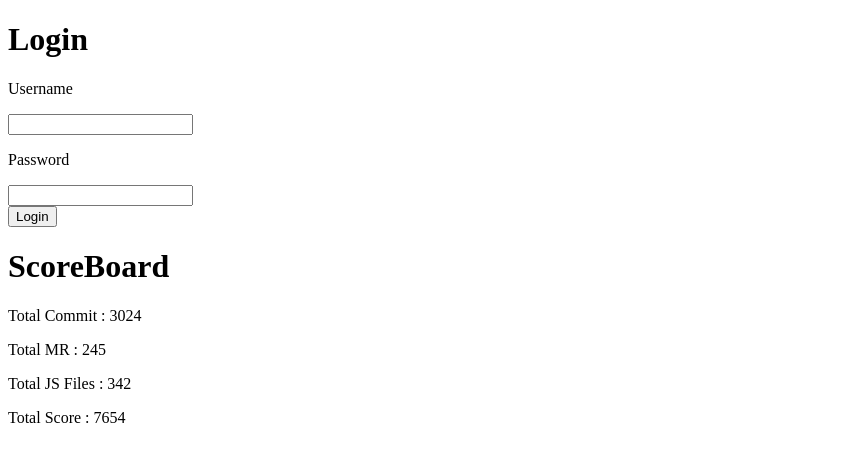
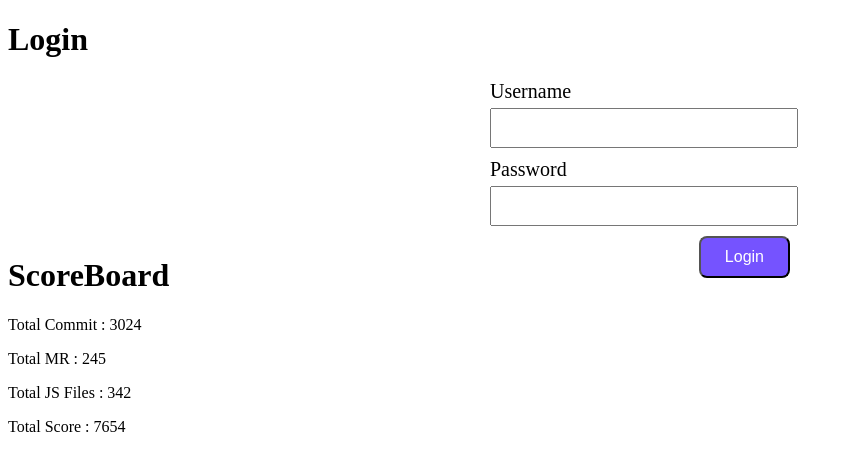
Before and after one commit to MooyGhul/GitlabAnalyzer, a React (Create React App) app in the folder frontend/: page / in a window 1280 px wide. Shown: the top 470 px of the page, without its empty margins (0-853 px from the left). Built offline with nearby package versions, Linux system fonts and the light colour scheme.

Commit message:
Add some css styling
see Login.module.css

```diff
--- a/frontend/src/App.js
+++ b/frontend/src/App.js
@@ -1,13 +1,13 @@
 import React, { useState, useEffect } from 'react';
 import ScoreBoard from './components/ScoreBoard';
-import LoginForm from './components/LoginForm';
+import LoginPage from './components/LoginPage';
 import { Student } from './mockInfo';
 
 function App() {
 
   return (
     <div>
-      <LoginForm />
+      <LoginPage />
 
       <ScoreBoard
         totalCommit={Student.totalCommit}
--- a/frontend/src/components/LoginForm.js
+++ b/frontend/src/components/LoginPage.js
@@ -2,15 +2,15 @@ import React, { useState } from 'react';
 import ReactDOM from 'react-dom';
 import { AdminUser } from '../mockInfo';
 import App from '../App';
+import styles from '../style/Login.module.css';
 
-function LoginForm() {
+function LoginPage() {
     const [user, setUser] = useState({name:'', password:''});
 
     const login = user => {
         console.log({user});
 
         if(user.name === AdminUser.username && user.password === AdminUser.password) {
-            console.log('Logged in!');
 
             ReactDOM.render(
             <React.StrictMode>
@@ -32,23 +32,22 @@ function LoginForm() {
     return(
         <div>
             <h1> Login </h1>
-            <form onSubmit={loginHandler}>
-                <label>
-                    <p>Username</p>
+            <form className={styles.form} onSubmit={loginHandler}>
+                <label className={styles.label}>
+                    Username
                     <input type ='text' onChange={e=> setUser({...user, name: e.target.value})} />
                 </label>
-                <label>
-                    <p>Password</p>
+                <label className={styles.label}>
+                    Password
                     <input type ='password' onChange={e=> setUser({...user, password: e.target.value})} />
                 </label>
-                <div>
-                    <button type ='submit'>
+                    <button className={styles.button} type ='submit'>
                         Login
                     </button>
-                </div>
+
             </form>
         </div>
     )
 }
 
-export default LoginForm;
+export default LoginPage;
--- /dev/null
+++ b/frontend/src/style/Login.module.css
@@ -0,0 +1,20 @@
+.button {
+    border-radius: 8px;
+    background-color: #7553FF;
+    color: white;
+    padding: 10px 24px;
+    font-size: 16px;
+    float: right;
+}
+
+.form {
+    width: 300px;
+    font-size: 20px;
+    margin: 0 auto 0 auto;
+}
+
+input {
+    width:300px;
+    font-size: 30px;
+    margin: 5px 5px 10px 0px;
+}
```
